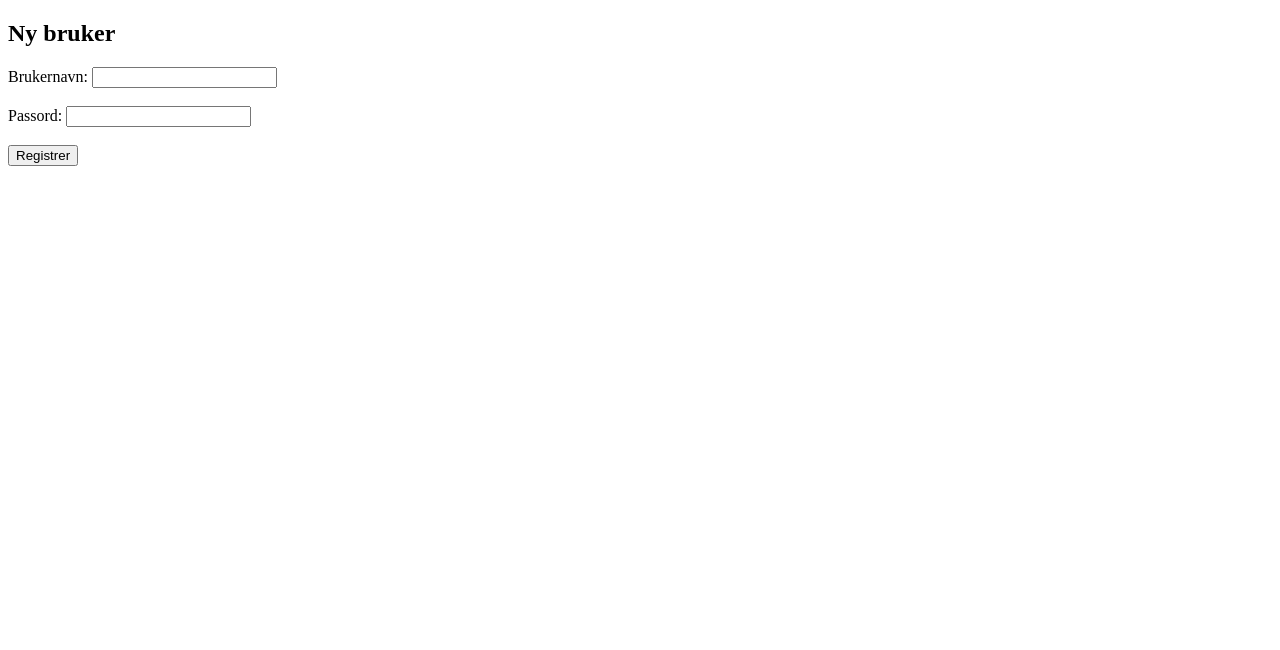
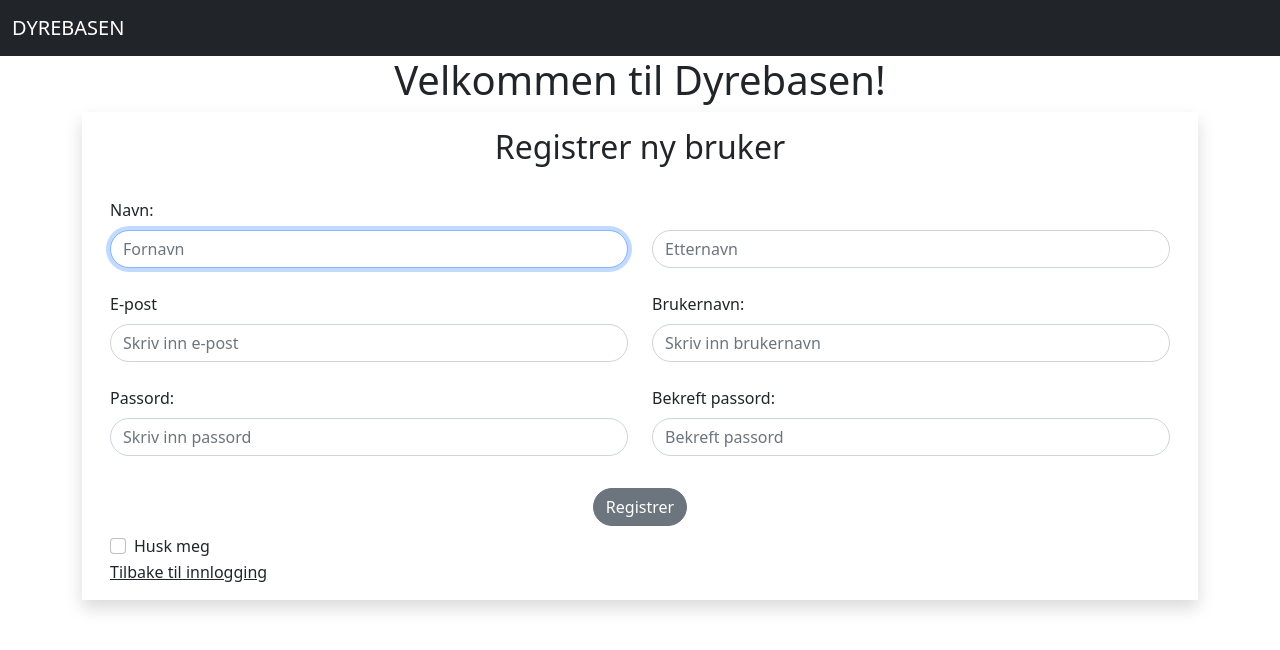
Before and after one commit to madkle/dyrebasen, a website: page public/regbruker.html in a window 1280 px wide. Drawn offline with Linux system fonts and the light colour scheme.

Commit message:
stamtavle html og css, login, signup, logregbruker

```diff
--- a/public/regbruker.html
+++ b/public/regbruker.html
@@ -2,17 +2,91 @@
 <html lang="en">
 <head>
     <meta charset="UTF-8">
-    <meta http-equiv="X-UA-Compatible" content="IE=edge">
+    <!-- <meta http-equiv="X-UA-Compatible" content="IE=edge"> --> <!-- HVA ER DETTE? -->
+
     <meta name="viewport" content="width=device-width, initial-scale=1.0">
-    <title>Ny bruker</title>
+    <link rel="stylesheet" href="css/bootstrap.min.css">
+    <link rel="stylesheet" href="css/logregbruker.css">
+
+    <title>Dyrebasen - Opprett bruker</title>
 </head>
-<body>
-    <h2>Ny bruker</h2>
-    <label for="regusername">Brukernavn:</label>
-    <input id="regusername" type="text"><br><br>
-    <label for="regpasword">Passord:</label>
-    <input id="regpasword" type="password"><br><br>
-    <button>Registrer</button>
+
+<body class="bg-2">
+
+    <!-- NAVBAR -->
+    <nav class="navbar navbar-expand-sm bg-dark navbar-dark">
+        <div class="container-fluid">
+          <a class="navbar-brand">DYREBASEN</a>
+        </div>
+    </nav>
+
+<div class="index">
+    <h1 class="text-center velkommen">Velkommen til Dyrebasen!</h1>
+    <div class="container-fluid justify-self-center logregcard">
+
+        <!-- CARD / INNLOGGING -->
+        <div class="container align-self-end" id="cardSignup">
+            <div class="card bg-" style="border: none;">
+                <div class="card-body shadow">
+                    <div class="container" >
+                        <h2 class="text-center">Registrer ny bruker</h2><br>
+                        <form ><!-- action="login.js" for å kjøre innloggingsfilen med inputen fra skjemaet -->
+
+                            <div class="row">
+                                <div class="col">
+                                    <label for="regfirstname" class="form-label">Navn:</label>
+                                    <input type="text" class="form-control rounded-pill" id="regfirstname" placeholder="Fornavn" name="Fornavn" autofocus>
+                                </div>
+
+                                <div class="col">
+                                    <label for="regsurname" class="form-label">&nbsp;</label>
+                                    <input type="text" class="form-control rounded-pill" id="regsurname" placeholder="Etternavn" name="Etternavn">
+                                </div>
+                            </div><br>
+
+                            <div class="row">
+                                <div class="col">
+                                    <label for="regemail" class="form-label">E-post</label>
+                                    <input type="email" class="form-control rounded-pill" id="regemail" placeholder="Skriv inn e-post" name="email">
+                                </div>
+
+                                <div class="col">
+                                    <label for="regusername" class="form-label">Brukernavn:</label>
+                                    <input type="text" class="form-control rounded-pill" id="regusername" placeholder="Skriv inn brukernavn" name="brukernavn">
+                                </div>
+                            </div><br>
+
+                            <div class="row">
+                                <div class="col">
+                                    <label for="regpwd" class="form-label">Passord:</label>
+                                    <input type="password" class="form-control rounded-pill" id="regpwd" placeholder="Skriv inn passord" name="pswd">
+                                </div>
+                                <div class="col">
+                                    <label for="confirmpwd" class="form-label">Bekreft passord:</label>
+                                    <input type="password" class="form-control rounded-pill" id="confirmpwd" placeholder="Bekreft passord" name="pswd">
+                                </div>
+                            </div><br>
+
+                            <div class="text-center mt-2">
+                                <button formaction="testMineDyr.html" type="submit" class="btn btn-secondary rounded-pill" id="btnRegUser">Registrer</button>
+                            </div>
+
+                            <div class="form-check mt-2">
+                                <label class="form-check-label">
+                                    <input class="form-check-input text-body" type="checkbox" name="remember"> Husk meg
+                                </label>
+                            </div>
+
+                                <a href="index.html" class="card-link text-body text-center" id="loginLink">Tilbake til innlogging</a>
+
+
+                        </form>
+                    </div>
+                </div>
+            </div>
+        </div>
+    </div>
+</div>
 
     <script>
 
@@ -59,5 +133,41 @@
         })
 
     </script>
+
+    <style>
+        /* .index {
+            display: grid;
+            grid-template-columns: 1fr 1fr 1fr;
+            grid-template-rows: 25% 1fr 1fr;
+            grid-template-areas:
+                ". velkommen ."
+                ". card ."
+                ". . .";
+        }
+
+        .logregcard {
+            grid-area: card;
+            align-self: center;
+            justify-self: center;
+        }
+
+        .velkommen {
+            grid-area: velkommen;
+            align-self: center;
+            justify-self: center;
+        }
+
+        .form-label {
+            font-weight: bold;
+        } */
+
+
+    </style>
+
+
+
+
+    <script src="js/popper.min.js"></script>
+    <script src="js/bootstrap.min.js"></script>
 </body>
 </html>
```
Also changed, not shown: public/index.html (+16 -37 lines), public/regdyr.html (+1 -1 lines), public/stamtavle.html (+7 -6 lines), public/testMineDyr.html (+1 -1 lines).
